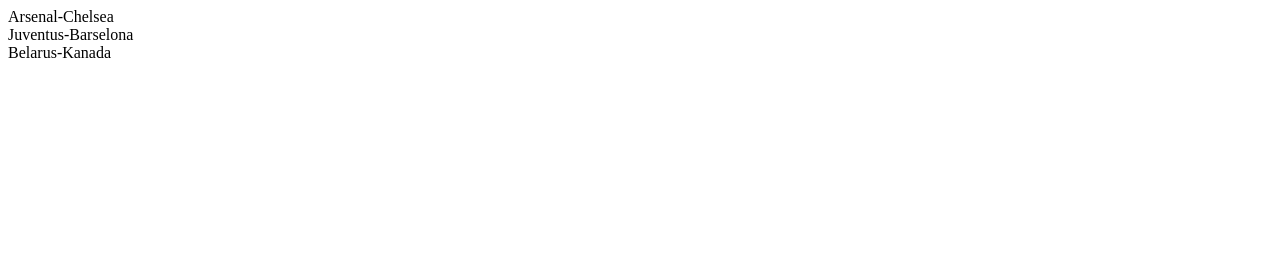
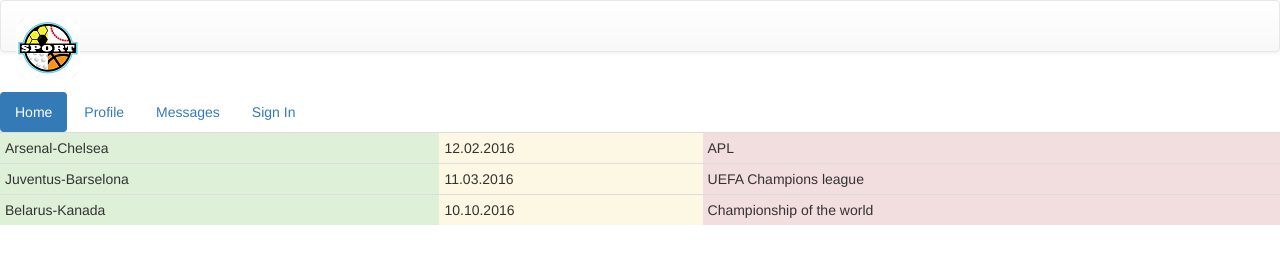
Before and after one commit to timon94/SportApp, a plain HTML site: page index.html in a window 1280 px wide. Drawn offline with nearby package versions, Linux system fonts and the light colour scheme.

Commit message:
added navbar, tablr & logo

```diff
--- a/index.html
+++ b/index.html
@@ -1,7 +1,7 @@
 <!DOCTYPE html>
 <html>
     <head>
-    <title>casda</title>
+        <title>SportApp</title>
         <script src="libs/angular/angular.min.js"></script>
         <script src="libs/angular/angular-route.min.js"></script>
         <script src="libs/angular/angular-resource.min.js"></script>
@@ -10,12 +10,42 @@
         <script src="js/viewBroadcasts/viewBroadcastsModule.js"></script>
         <script src="js/viewBroadcasts/viewBroadcastsController.js"></script>
         <script src="js/viewBroadcasts/viewBroadcastsService.js"></script>
+
+        <link rel="stylesheet" href="//netdna.bootstrapcdn.com/bootstrap/3.3.2/css/bootstrap.min.css">
+        <link rel="stylesheet" href="//netdna.bootstrapcdn.com/bootstrap/3.3.2/css/bootstrap-theme.min.css">
+        <script src="//netdna.bootstrapcdn.com/bootstrap/3.3.2/js/bootstrap.min.js"></script>
+
     </head>
     <body ng-app="sportApp">
         <div ng-controller="viewBroadcastsController">
-    <div ng-repeat="tran in transl">
-        {{tran.name}}
+
+            <nav class="navbar navbar-default">
+
+                <div class="container-fluid">
+                    <div class="navbar-header">
+                        <a class="navbar-brand" href="#">
+                            <img alt="Brand" src="src/logo.png">
+                        </a>
                     </div>
+                </div>
+            </nav>
+
+            </br>
+            <ul class="nav nav-pills">
+                <li role="presentation" class="active"><a href="#">Home</a></li>
+                <li role="presentation"><a href="#">Profile</a></li>
+                <li role="presentation"><a href="#">Messages</a></li>
+                <li role="presentation"><a href="#">Sign In</a></li>
+            </ul>
+
+            <table class="table table-condensed">
+                <tr ng-repeat="tran in transl">
+                    <td class="success">{{tran.name}}</td>
+                    <td class="warning">{{tran.date}}</td>
+                    <td class="danger">{{tran.description}}</td>
+                </tr>
+            </table>
+
         </div>
     </body>
 </html>
```
Also changed, not shown: src/logo.png (added). Lines whose indentation alone changed are shown as unchanged.
